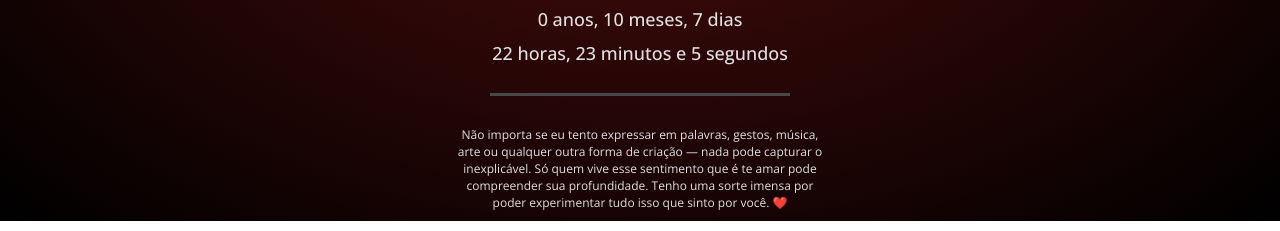
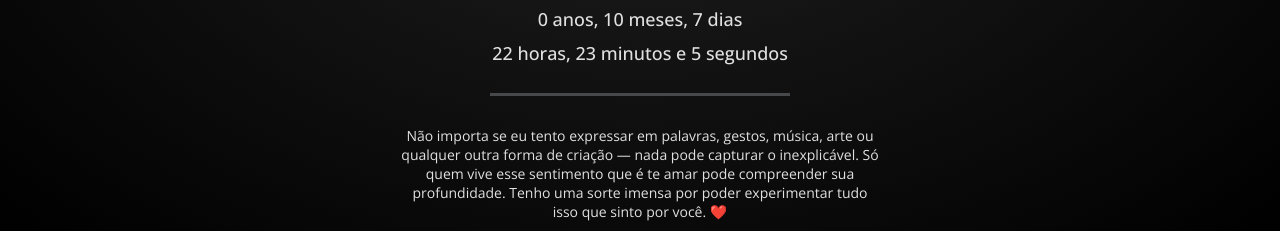
Before and after one commit to atheuu/carrossel-de-imagens, a plain HTML site: page index.html in a window 1280 px wide. Shown: the part 602-833 px from the top of the page. Drawn offline with nearby package versions, Linux system fonts and the light colour scheme.

Commit message:
Correção da img02 e detalhes do layout

```diff
--- a/src/css/style.css
+++ b/src/css/style.css
@@ -11,7 +11,7 @@ body {
     align-items: center;
     min-height: 100vh;
     flex-direction: column; /* Organiza os elementos em coluna */
-    background: radial-gradient(#4c0c0c, #000);
+    background: radial-gradient(#202020, #000);
     color: #e0e0e0; /* Texto claro */
 }
 
@@ -175,8 +175,8 @@ a:hover {
 }
 
 .mensagem {
-    max-width: 400px;
-    font-size: 12px;
+    max-width: 500px;
+    font-size: 14px;
     text-align: center;
     color: #e0e0e0; /* Cor do texto */
 }
```
